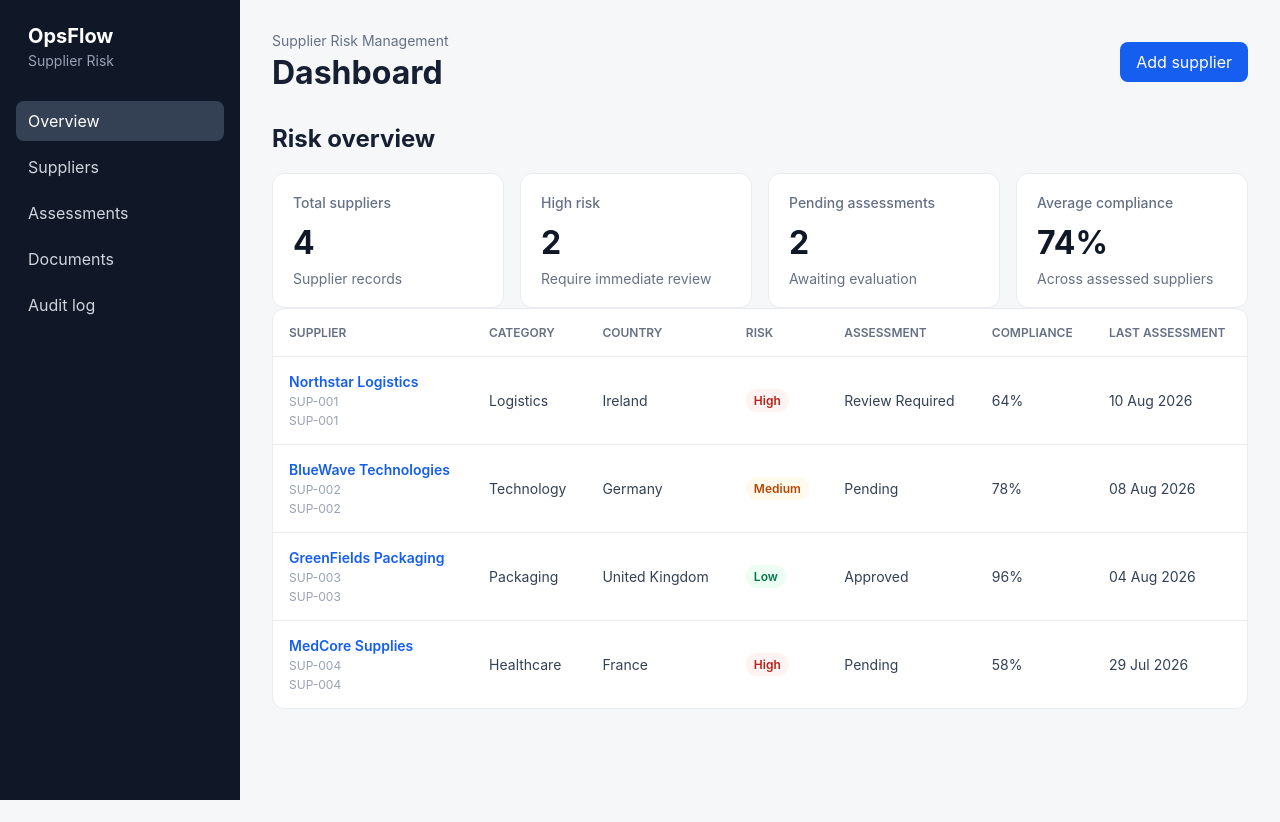
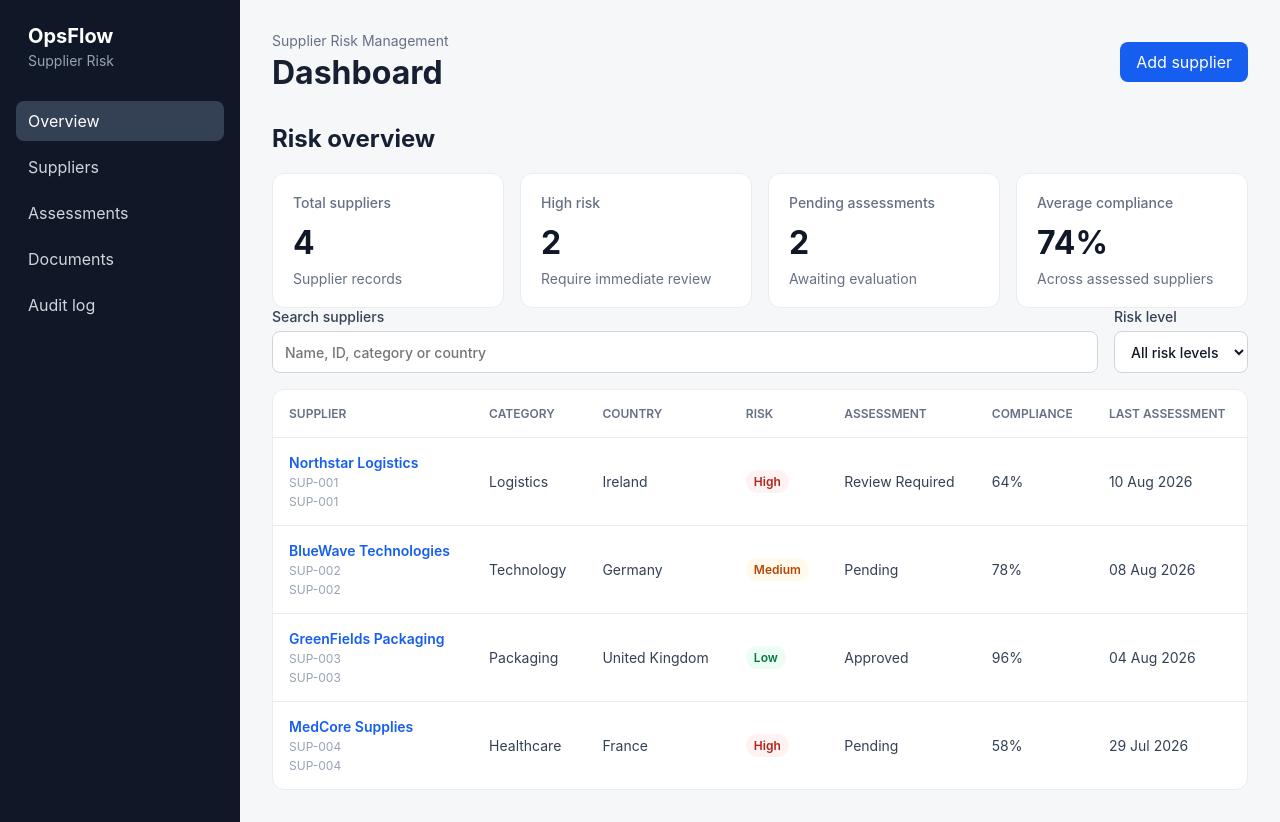
Before and after one commit to DanMacedo99/OpsFlow, a React (Vite) app: page / in a window 1280 px wide. Before the commit the page ends 800 px from the top, so only its background shows below. Built offline with nearby package versions, Linux system fonts and the light colour scheme.

Commit message:
feat: add supplier search and risk filtering

```diff
--- /dev/null
+++ b/src/components/dashboard/SupplierFilters.css
@@ -0,0 +1,46 @@
+.supplier-filters {
+    display: flex;
+    align-items: flex-end;
+    gap: 16px;
+    margin-bottom: 16px;
+}
+
+.supplier-filters label {
+    display: flex;
+    flex-direction: column;
+    gap: 6px;
+    color: #344054;
+    font-size: 0.875rem;
+    font-weight: 500;
+}
+
+.supplier-filters label:first-child {
+    flex: 1;
+}
+
+.supplier-filters input,
+.supplier-filters select {
+    min-height: 42px;
+    padding: 8px 12px;
+    color: #101828;
+    background-color: #ffffff;
+    border: 1px solid #d0d5dd;
+    border-radius: 8px;
+}
+
+.supplier-filters button {
+    min-height: 42px;
+    padding: 8px 12px;
+    color: #344054;
+    background-color: #ffffff;
+    border: 1px solid #d0d5dd;
+    border-radius: 8px;
+    cursor: pointer;
+}
+
+@media (max-width: 700px) {
+    .supplier-filters {
+        align-items: stretch;
+        flex-direction: column;
+    }
+}
--- /dev/null
+++ b/src/components/dashboard/SupplierFilters.tsx
@@ -0,0 +1,63 @@
+import type { RiskLevel } from '../../types/supplier'
+import './SupplierFilters.css'
+
+export type SupplierRiskFilter = 'all' | RiskLevel
+
+type SupplierFiltersProps = {
+    searchTerm: string
+    riskFilter: SupplierRiskFilter
+    onSearchChange: (value: string) => void
+    onRiskFilterChange: (value: SupplierRiskFilter) => void
+    onClear: () => void
+}
+
+function SupplierFilters({
+    searchTerm,
+    riskFilter,
+    onSearchChange,
+    onRiskFilterChange,
+    onClear,
+}: SupplierFiltersProps) {
+    const hasActiveFilters =
+        searchTerm.length > 0 || riskFilter !== 'all'
+
+    return (
+        <div className="supplier-filters" role="search">
+            <label>
+                <span>Search suppliers</span>
+                <input
+                    type="search"
+                    value={searchTerm}
+                    placeholder="Name, ID, category or country"
+                    onChange={(event) => onSearchChange(event.target.value)}
+                />
+            </label>
+
+            <label>
+                <span>Risk level</span>
+                <select
+                    value={riskFilter}
+                    onChange={(event) =>
+                        onRiskFilterChange(
+                            event.target.value as SupplierRiskFilter,
+                        )
+                    }
+                >
+                    <option value="all">All risk levels</option>
+                    <option value="unassessed">Unassessed</option>
+                    <option value="low">Low</option>
+                    <option value="medium">Medium</option>
+                    <option value="high">High</option>
+                </select>
+            </label>
+
+            {hasActiveFilters && (
+                <button type="button" onClick={onClear}>
+                    Clear filters
+                </button>
+            )}
+        </div>
+    )
+}
+
+export default SupplierFilters
--- a/src/components/dashboard/SupplierTable.css
+++ b/src/components/dashboard/SupplierTable.css
@@ -98,3 +98,21 @@
 .assessment-status {
     text-transform: capitalize;
 }
+
+.supplier-empty-state {
+    padding: 40px 24px;
+    text-align: center;
+    background-color: #ffffff;
+    border: 1px solid #eaecf0;
+    border-radius: 12px;
+}
+
+.supplier-empty-state h3,
+.supplier-empty-state p {
+    margin: 0;
+}
+
+.supplier-empty-state p {
+    margin-top: 6px;
+    color: #667085;
+}
--- a/src/components/dashboard/SupplierTable.tsx
+++ b/src/components/dashboard/SupplierTable.tsx
@@ -25,6 +25,16 @@ function formatLabel(value: string) {
 }
 
 function SupplierTable({ suppliers, onSelectSupplier }: SupplierTableProps) {
+
+    if (suppliers.length === 0) {
+        return (
+            <div className="supplier-empty-state">
+                <h3>No suppliers found</h3>
+                <p>Try changing the search term or risk filter.</p>
+            </div>
+        )
+    }
+
     return (
         <div className="supplier-table-container">
             <table
--- a/src/pages/DashboardPage.tsx
+++ b/src/pages/DashboardPage.tsx
@@ -1,13 +1,16 @@
+import { useState } from 'react'
+import type { Supplier } from '../types/supplier'
+import { mockSuppliers } from '../data/suppliers'
+import type { NewSupplierInput } from '../types/supplier'
 import MetricCard from '../components/dashboard/MetricCard'
 import PageHeader from '../components/layout/PageHeader'
-import './DashboardPage.css'
-import { useState } from 'react'
 import SupplierDetailsPanel from '../components/dashboard/SupplierDetailsPanel'
-import type { Supplier } from '../types/supplier'
-import { mockSuppliers } from '../data/suppliers'
 import SupplierTable from '../components/dashboard/SupplierTable'
 import AddSupplierForm from '../components/dashboard/AddSupplierForm'
-import type { NewSupplierInput } from '../types/supplier'
+import './DashboardPage.css'
+import SupplierFilters, {
+    type SupplierRiskFilter,
+} from '../components/dashboard/SupplierFilters'
 
 
 function createNextSupplierId(suppliers: Supplier[]) {
@@ -30,6 +33,9 @@ function DashboardPage() {
     const [selectedSupplier, setSelectedSupplier] = useState<Supplier | null>(null)
     const [isAddSupplierOpen, setIsAddSupplierOpen] = useState(false)
     const [suppliers, setSuppliers] = useState<Supplier[]>(mockSuppliers)
+    const [searchTerm, setSearchTerm] = useState('')
+    const [riskFilter, setRiskFilter] =
+        useState<SupplierRiskFilter>('all')
 
     const highRiskSuppliers = suppliers.filter(
         (supplier) => supplier.riskLevel === 'high',
@@ -76,6 +82,27 @@ function DashboardPage() {
             description: 'Across assessed suppliers',
         },
     ]
+
+    const normalizedSearch = searchTerm.trim().toLowerCase()
+
+    const filteredSuppliers = suppliers.filter((supplier) => {
+        const searchableValues = [
+            supplier.id,
+            supplier.name,
+            supplier.category,
+            supplier.country,
+        ]
+
+        const matchesSearch = searchableValues.some((value) =>
+            value.toLowerCase().includes(normalizedSearch),
+        )
+
+        const matchesRisk =
+            riskFilter === 'all' ||
+            supplier.riskLevel === riskFilter
+
+        return matchesSearch && matchesRisk
+    })
 
     function handleDeleteSupplier(supplierId: string) {
         setSuppliers((currentSuppliers) =>
@@ -136,8 +163,19 @@ function DashboardPage() {
                     ))}
                 </div>
 
+                <SupplierFilters
+                    searchTerm={searchTerm}
+                    riskFilter={riskFilter}
+                    onSearchChange={setSearchTerm}
+                    onRiskFilterChange={setRiskFilter}
+                    onClear={() => {
+                        setSearchTerm('')
+                        setRiskFilter('all')
+                    }}
+                />
+
                 <SupplierTable
-                    suppliers={suppliers}
+                    suppliers={filteredSuppliers}
                     onSelectSupplier={(supplier) => setSelectedSupplier(supplier)}
                 />
 
```
